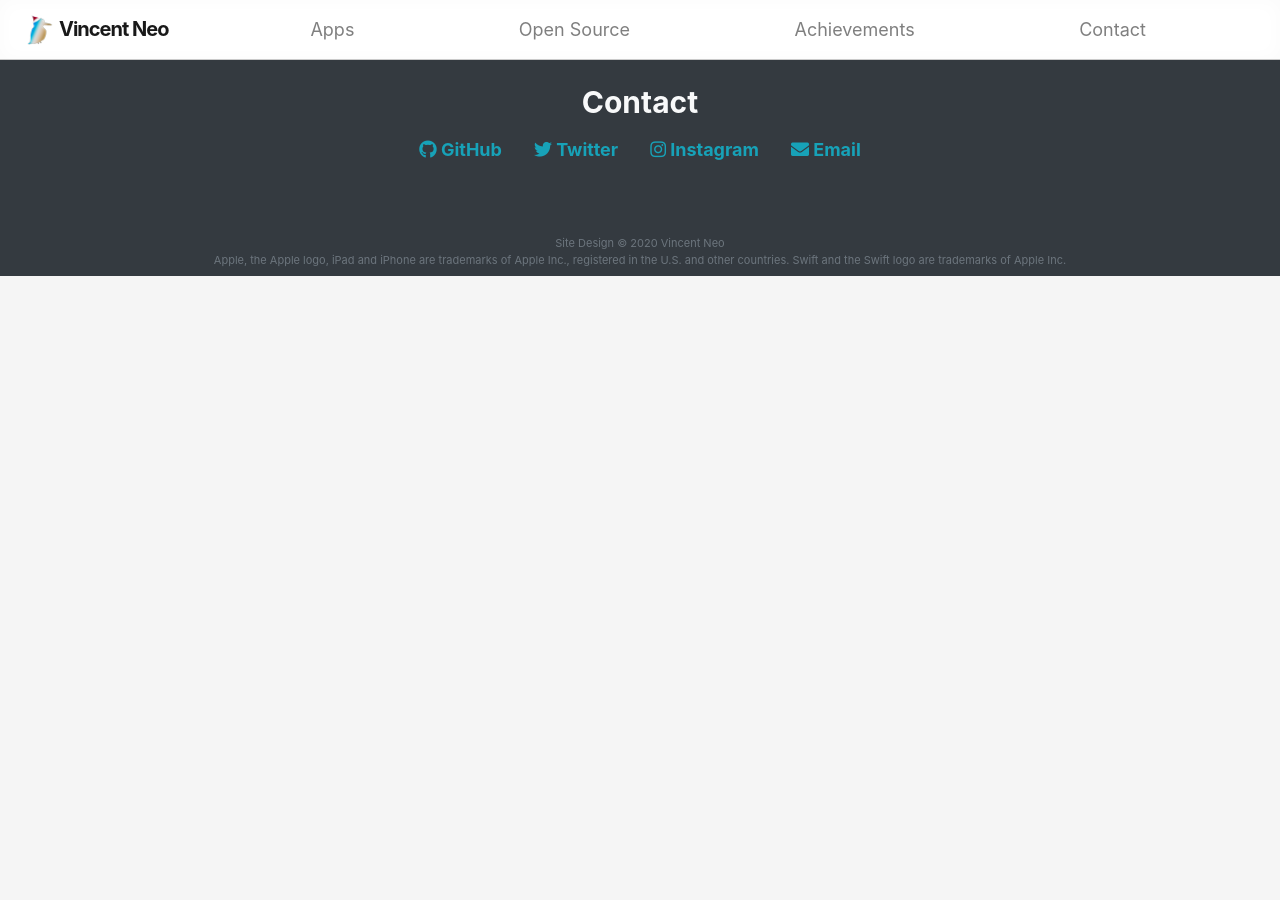
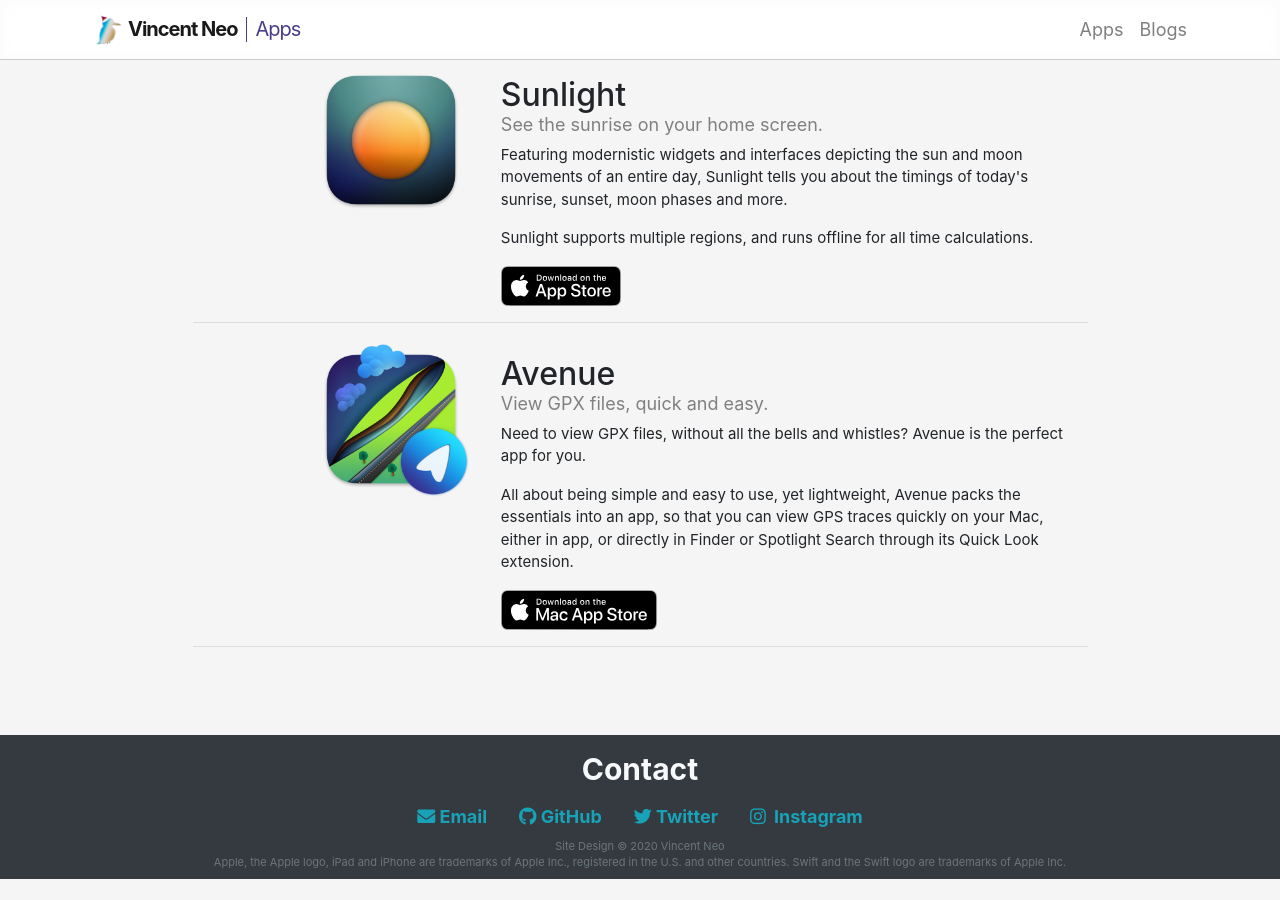
Before and after one commit to vincentneo/vincentneo.github.io, a Jekyll site: the page apps.html, which Jekyll copies as it is, in a window 1280 px wide. Built offline with Jekyll 4.4.1, drawn with Linux system fonts in a browser that asks for light colours.

Commit message:
add an app page

```diff
--- a/_layouts/default.html
+++ b/_layouts/default.html
@@ -63,6 +63,9 @@
 			</button>
 			<div class="collapse navbar-collapse" id="navbarNav">
 				<ul class="navbar-nav nav justify-content-end ml-auto">
+					<li class="nav-item">
+						<a class="nav-link" href="{{site.baseurl}}/apps">Apps</a>
+					</li>
 					<li class="nav-item">
 						<a class="nav-link" href="{{site.baseurl}}/posts">Blogs</a>
 					</li>
--- a/apps.html
+++ b/apps.html
@@ -1,85 +1,155 @@
-<!doctype html>
+<!DOCTYPE html>
 <html>
+
 <head>
 	<meta charset="UTF-8">
-		<title>Vincent Neo | Apps</title>
 	<meta name="viewport" content="width=device-width, initial-scale=1">
 	<meta name="keywords" content="gpx,gps,coregpx,vincent neo,singapore,sg,coding,sunlight,sunrise,sunset,ios,swift">
-		<meta name="description" content="Vincent Neo of Singapore, App Developer. The creator of Sunlight app for iOS, as Avenue GPX Viewer, and CoreGPX Library. Active contributor of open-source projects.">
+	<meta name="description"
+		content="Vincent Neo of Singapore, App Developer. The creator of Sunlight app for iOS, as Avenue GPX Viewer, and CoreGPX Library. Active contributor of open-source projects.">
 
-		<link href="favicon.png" rel="icon" type="image/png"/>
+	<title>Vincent Neo | Home</title>
+
+	<link href="favicon.png" rel="icon" type="image/png" />
 	<link href="apple-touch-icon.png" rel="apple-touch-icon">
 
 	<link rel="stylesheet" href="css/all.css">
 	<link rel="stylesheet" href="css/brands.css">
-        <link rel="stylesheet" href="https://stackpath.bootstrapcdn.com/bootstrap/4.3.1/css/bootstrap.min.css" integrity="sha384-ggOyR0iXCbMQv3Xipma34MD+dH/1fQ784/j6cY/iJTQUOhcWr7x9JvoRxT2MZw1T" crossorigin="anonymous">
+	<link rel="stylesheet" href="https://stackpath.bootstrapcdn.com/bootstrap/4.3.1/css/bootstrap.min.css"
+		integrity="sha384-ggOyR0iXCbMQv3Xipma34MD+dH/1fQ784/j6cY/iJTQUOhcWr7x9JvoRxT2MZw1T" crossorigin="anonymous">
 	<link rel="stylesheet" href="css/webpage.css" type="text/css">
 
-		<script src="https://code.jquery.com/jquery-3.3.1.slim.min.js" integrity="sha384-q8i/X+965DzO0rT7abK41JStQIAqVgRVzpbzo5smXKp4YfRvH+8abtTE1Pi6jizo" crossorigin="anonymous"></script>
-		<script src="https://cdnjs.cloudflare.com/ajax/libs/popper.js/1.14.7/umd/popper.min.js" integrity="sha384-UO2eT0CpHqdSJQ6hJty5KVphtPhzWj9WO1clHTMGa3JDZwrnQq4sF86dIHNDz0W1" crossorigin="anonymous"></script>
-		<script src="https://stackpath.bootstrapcdn.com/bootstrap/4.3.1/js/bootstrap.min.js" integrity="sha384-JjSmVgyd0p3pXB1rRibZUAYoIIy6OrQ6VrjIEaFf/nJGzIxFDsf4x0xIM+B07jRM" crossorigin="anonymous"></script>
+	<script src="https://code.jquery.com/jquery-3.3.1.slim.min.js"
+		integrity="sha384-q8i/X+965DzO0rT7abK41JStQIAqVgRVzpbzo5smXKp4YfRvH+8abtTE1Pi6jizo"
+		crossorigin="anonymous"></script>
+	<script src="https://cdnjs.cloudflare.com/ajax/libs/popper.js/1.14.7/umd/popper.min.js"
+		integrity="sha384-UO2eT0CpHqdSJQ6hJty5KVphtPhzWj9WO1clHTMGa3JDZwrnQq4sF86dIHNDz0W1"
+		crossorigin="anonymous"></script>
+	<script src="https://stackpath.bootstrapcdn.com/bootstrap/4.3.1/js/bootstrap.min.js"
+		integrity="sha384-JjSmVgyd0p3pXB1rRibZUAYoIIy6OrQ6VrjIEaFf/nJGzIxFDsf4x0xIM+B07jRM"
+        crossorigin="anonymous"></script>
+    <style>
+        .appIcn {
+			max-width: 160px;
+			margin-left: -15px;
+		}
+		.appSubtitle {
+			margin-top: -8px;
+			font-weight: 400;
+			font-size: 18px;
+			color: gray;
+		}
+		.appText {
+			font-weight: 400;
+			font-size: 15px;
+		}
+    </style>
 </head>
 
 <body>
 	<nav class="navbar navbar-expand-lg navbar-light sticky-top" id="bg-blur">
-			<a class="navbar-brand px-2" href="index.html"><img src="favicon.png" style="width:30px; margin-right: 5px; margin-top: -3px;">Vincent Neo</a>
-			<button class="navbar-toggler" type="button" data-toggle="collapse" data-target="#navbarNav" aria-controls="navbarNav" aria-expanded="false" aria-label="Toggle navigation">
+		<div class='container'>
+			<div class="d-flex">
+				<a class="" href="index.html" style="text-decoration: none;">
+					<span class="navbar-brand px-2">
+						<img alt="img" src="favicon.png"
+							style="width:30px; margin-right: 5px; margin-top: -3px;">Vincent Neo
+					</span>
+				</a>
+				<div
+					style="border-left: 1px solid darkslateblue; margin-left: -15px; margin-top: 7.5px; margin-bottom: 7.5px;">
+				</div>
+				<a class="" href="#" style="text-decoration: none;">
+					<div class="navbar-brand pl-2" style="font-weight: 400; color: darkslateblue;">Apps</div>
+				</a>
+			</div>
+
+			<button class="navbar-toggler" type="button" data-toggle="collapse" data-target="#navbarNav"
+				aria-controls="navbarNav" aria-expanded="false" aria-label="Toggle navigation">
 				<span class="fa fa-bars"></span>
 			</button>
-			<div class="collapse navbar-collapse max-width-limiter" id="navbarNav">
-				<ul class="navbar-nav nav-fill w-100">
-					<!--
+			<div class="collapse navbar-collapse" id="navbarNav">
+				<ul class="navbar-nav nav justify-content-end ml-auto">
 					<li class="nav-item">
-						<a class="nav-link" href="#aboutLink">About</a>
-					</li>
-					-->
-					<li class="nav-item">
-						<a class="nav-link" href="#apps">Apps</a>
+						<a class="nav-link" href="apps.html">Apps</a>
 					</li>
 					<li class="nav-item">
-						<a class="nav-link" href="#oss">Open Source</a>
-					</li>
-					<li class="nav-item">
-						<a class="nav-link" href="#achievements">Achievements</a>
-					</li>
-					<li class="nav-item">
-						<a class="nav-link" href="#contact">Contact</a>
+						<a class="nav-link" href="posts.html">Blogs</a>
 					</li>
 				</ul>
 			</div>
+		</div>
 	</nav>
-		<a name="contact"></a>
-		<footer class="page-footer text-light bg-dark mb-0">
-            <div class="container text-center text-md-left">
-                <div class="row pb-5">
-					<div class="mx-auto">
-                        <h5 class="font-weight-bold text-center mt-4 mb-2" style="font-size: 30px;">Contact</h5>
-                        <ul class="list-unstyled d-inline-flex">
-                            <a class="nav-link font-weight-bold text-info" href="https://github.com/vincentneo">
-								<li>
-									<i class="fab fa-github"></i> GitHub
-                            	</li></a>
-							<a class="nav-link font-weight-bold text-info" href="https://twitter.com/iVincentNeo">
-								<li>
-									<i class="fab fa-twitter"></i> Twitter
-								</li></a>
-							<a class="nav-link font-weight-bold text-info" href="https://www.instagram.com/neo.vincent/">
-								<li>
-									<i class="fab fa-instagram"></i> Instagram
-								</li>
+    <div class="container">
+        <div class="col-md-10 mx-auto">
+            <div class="text-left">
+				<div class="row">
+					<div class="col-sm-4 text-sm-right">
+						<img class="img-fluid appIcn " src="images/AppIcons/Sunlight.png"/>
+					</div>
+					<div class="col-sm-8 text-left">
+						<h2 class="pt-sm-3">Sunlight</h2>
+						<h5 class="appSubtitle">See the sunrise on your home screen.</h5>
+						<p class="appText">Featuring modernistic widgets and interfaces depicting the sun and moon movements of an entire day, Sunlight tells you about the timings of today's sunrise, sunset, moon phases and more.</p>
+						<p class="appText">Sunlight supports multiple regions, and runs offline for all time calculations.</p>
+						<a href="https://apps.apple.com/app/apple-store/id1532005455?pt=121799545&ct=vincent-neo.com%20link&mt=8"
+						class="links">
+						<img class="imgSunlightAppStore" src="images/appstore-black.svg" alt="app store badge" />
 						</a>
-							<a class="nav-link font-weight-bold  text-info" href="mailto:vincent-neo@outlook.sg">
-								<li>
-									<i class="fa fa-envelope"></i> Email
-								</li>
-							</a>
-                        </ul>
 					</div>
 				</div>
+				<hr/>
+				<div class="row">
+					<div class="col-sm-4 text-sm-right">
+						<img class="img-fluid appIcn " src="images/AppIcons/Avenue.png"/>
+					</div>
+					<div class="col-sm-8 text-left">
+						<h2 class="pt-sm-3">Avenue</h2>
+						<h5 class="appSubtitle">View GPX files, quick and easy.</h5>
+						<p class="appText">Need to view GPX files, without all the bells and whistles? Avenue is the perfect app for you.</p>
+						<p class="appText">All about being simple and easy to use, yet lightweight, Avenue packs the essentials into an app, so that you can view GPS traces quickly on your Mac, either in app, or directly in Finder or Spotlight Search through its Quick Look extension.</p>
+						<a href="https://apps.apple.com/app/apple-store/id1532005455?pt=121799545&ct=vincent-neo.com%20link&mt=8"
+						class="links">
+						<a href="https://apps.apple.com/app/apple-store/id1523681067?pt=121799545&ct=WebsiteLink&mt=8"><img
+							class="imgSunlightAppStore" src="images/mac-appstore-black.svg" alt="app store badge" /></a>
+
+					</div>
+				</div>
+				<hr/>
+				<br/><br/><br/>
+
+            </div>
+        </div>
+    </div>
+	<a name="contact"></a>
+	<footer class="page-footer text-light bg-dark mb-0 mt-auto">
+		<div class="text-center text-md-left">
+			<h5 class="font-weight-bold text-center mx-auto pt-3 mb-2" style="font-size: 30px;">Contact</h5>
+			<ul class="nav justify-content-center text-center">
+				<li class="nav-item">
+					<a class="nav-link font-weight-bold text-info" href="mailto:vincent-neo@outlook.sg"><i
+							class="fa fa-envelope"></i> Email</a>
+				</li>
+				<li class="nav-item">
+					<a class="nav-link font-weight-bold text-info" href="https://github.com/vincentneo"><i
+							class="fab fa-github"></i> GitHub</a>
+				</li>
+				<li class="nav-item">
+					<a class="nav-link font-weight-bold text-info" href="https://twitter.com/iVincentNeo"><i
+							class="fab fa-twitter"></i> Twitter</a>
+				</li>
+				<li class="nav-item">
+					<a class="nav-link font-weight-bold text-info" href="https://www.instagram.com/neo.vincent/"><i
+							class="fab fa-instagram pr-1"></i> Instagram</a>
+				</li>
+			</ul>
+
 			<p style="font-size: 11px" class="mb-0 text-center text-secondary">Site Design &copy; 2020 Vincent Neo</p>
 			<p class="text-center mb-0 pb-2 text-secondary" style="font-size: 11px">
-					Apple, the Apple logo, iPad and iPhone are trademarks of Apple Inc., registered in the U.S. and other countries. Swift and the Swift logo are trademarks of Apple Inc.</p>
+				Apple, the Apple logo, iPad and iPhone are trademarks of Apple Inc., registered in the U.S. and other
+				countries. Swift and the Swift logo are trademarks of Apple Inc.</p>
 		</div>
 	</footer>
 </body>
+
 </html>
```
Also changed, not shown: index.html (+3 -4 lines). Lines whose indentation alone changed are shown as unchanged.
